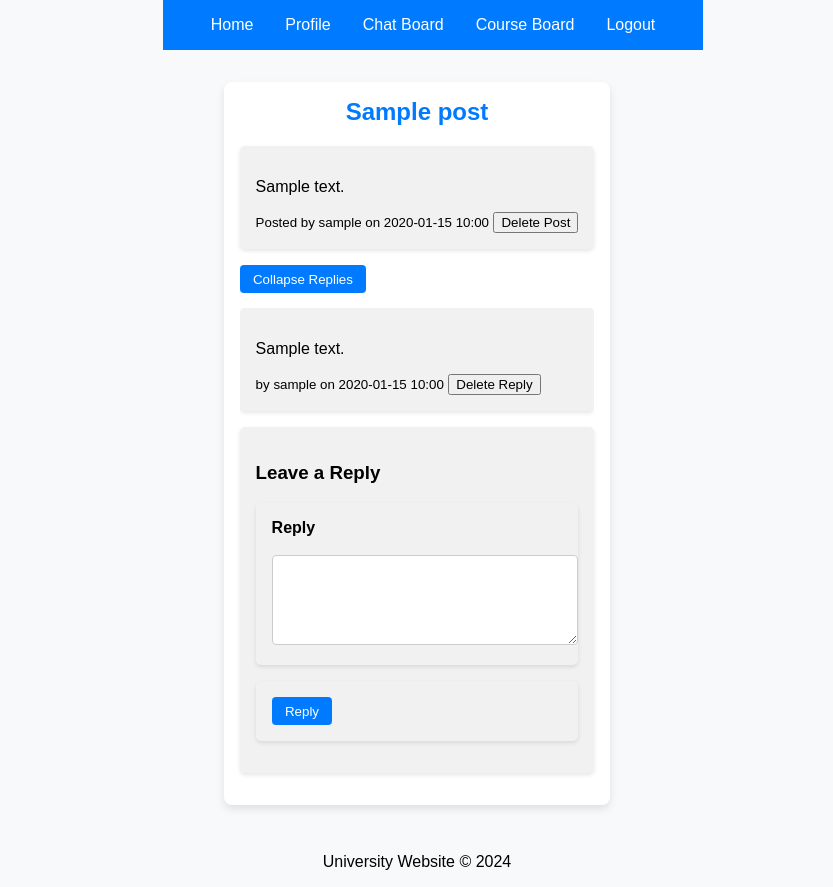
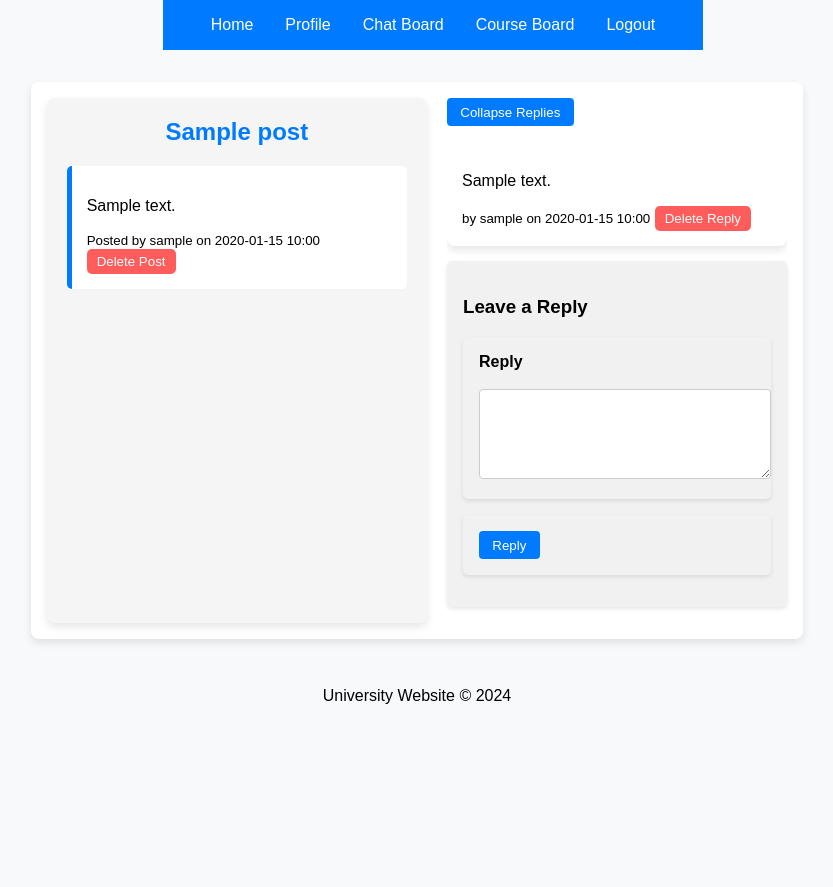
Before and after one commit to mrle0429/University-System-Web, a Flask app: page /forum/post/1 in a window 1280 px wide. Shown: the whole page, without its empty margins (223-1056 px from the left). After the commit the page ends 704 px from the top, so only its background shows below. Run offline with Flask 3, Linux system fonts and the light colour scheme; a user stored in the database is signed in; tables that the repository leaves empty hold one stand-in row (values such as "Sample post").

Commit message:
Enhancement in forum layout

```diff
--- a/app/static/css/style.css
+++ b/app/static/css/style.css
@@ -214,3 +214,76 @@ textarea {
     0% { transform: translateY(0); }
     100% { transform: translateY(-30px); }
 }
+/* 帖子页面的 Flexbox 布局 */
+.forum-layout {
+    display: flex;
+    gap: 20px;
+}
+
+/* 左侧：帖子内容 */
+.forum-post-content {
+    flex: 1;
+    padding: 20px;
+    background-color: #f5f5f5;
+    border-radius: 8px;
+    box-shadow: 0 4px 8px rgba(0, 0, 0, 0.1);
+}
+
+.forum-post-main {
+    padding: 15px;
+    background-color: #ffffff;
+    border-left: 5px solid #007bff;
+    border-radius: 5px;
+    margin-bottom: 20px;
+}
+
+/* 右侧：回复和回复表单 */
+.forum-replies {
+    flex: 1;
+}
+
+/* 回复卡片 */
+.forum-reply-card {
+    padding: 15px;
+    margin-bottom: 15px;
+    background-color: #ffffff;
+    border-radius: 8px;
+    box-shadow: 0 4px 8px rgba(0, 0, 0, 0.1);
+}
+
+/* 删除按钮 */
+.delete-btn {
+    background-color: #ff5c5c;
+    color: white;
+    border: none;
+    padding: 5px 10px;
+    border-radius: 5px;
+    cursor: pointer;
+}
+
+.delete-btn:hover {
+    background-color: #e60000;
+}
+
+.create-post-container {
+    margin: 10px 0 20px; /* 控制按钮与标题和内容之间的间距 */
+    text-align: left;
+}
+
+/* Create New Post button style */
+.create-post-btn {
+    display: inline-block;
+    padding: 8px 16px; /* 缩小按钮尺寸 */
+    background-color: #007bff;
+    color: white;
+    text-decoration: none;
+    font-weight: bold;
+    border-radius: 5px;
+    text-align: center;
+    transition: background-color 0.3s ease, transform 0.3s ease;
+}
+
+.create-post-btn:hover {
+    background-color: #0056b3;
+    transform: translateY(-2px); /* Slight lift on hover */
+}
--- a/app/templates/view_post.html
+++ b/app/templates/view_post.html
@@ -1,33 +1,36 @@
 {% extends "base.html" %}
 {% block content %}
-<div class="container">
+<div class="container forum-layout">
+    <!-- 左侧：帖子内容 -->
+    <div class="forum-post-content">
         <h2>{{ post.post_title }}</h2>
-    <div class="forum-post">
+        <div class="forum-post-main">
             <p>{{ post.post_content }}</p>
             <small>Posted by {{ post.author.username }} on {{ post.post_date.strftime('%Y-%m-%d %H:%M') }}</small>
 
             {% if post.author_id == current_user.id %}
-            <!-- Delete post button for the author -->
+                <!-- 删除按钮 -->
                 <form method="POST" action="{{ url_for('main.delete_post', post_id=post.post_id) }}" style="display:inline;">
-                <button type="submit">Delete Post</button>
+                    <button type="submit" class="delete-btn">Delete Post</button>
                 </form>
             {% endif %}
         </div>
+    </div>
 
-    <!-- Toggle button for replies -->
+    <!-- 右侧：回复和回复框 -->
+    <div class="forum-replies">
         <button class="toggle-replies" onclick="toggleReplies()">Collapse Replies</button>
 
-    <!-- Replies section initially shown -->
-    <div class="replies" style="display: block; max-height: 1000px;">
+        <div class="replies">
             {% for reply in replies %}
-    <div class="forum-reply">
+            <div class="forum-reply-card">
                 <p>{{ reply.reply_content }}</p>
                 <small>by {{ reply.replier.username }} on {{ reply.reply_date.strftime('%Y-%m-%d %H:%M') }}</small>
 
                 {% if reply.replier_id == current_user.id %}
-            <!-- Delete reply button for the author -->
+                    <!-- 删除按钮 -->
                     <form method="POST" action="{{ url_for('main.delete_reply', reply_id=reply.reply_id) }}" style="display:inline;">
-                <button type="submit">Delete Reply</button>
+                        <button type="submit" class="delete-btn">Delete Reply</button>
                     </form>
                 {% endif %}
             </div>
@@ -35,7 +38,6 @@
         </div>
 
         {% if current_user.is_authenticated %}
-    <!-- Leave a Reply Form Section -->
         <div class="reply-form-container">
             <h3>Leave a Reply</h3>
             <form method="POST">
@@ -48,4 +50,5 @@
         <p><a href="{{ url_for('main.login') }}">Log in</a> to leave a reply.</p>
         {% endif %}
     </div>
+</div>
 {% endblock %}
```
Also changed, not shown: app/templates/forum.html (+15 -8 lines). Lines whose indentation alone changed are shown as unchanged.
